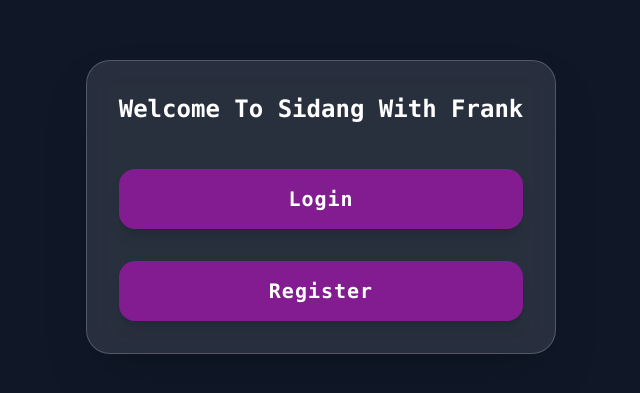
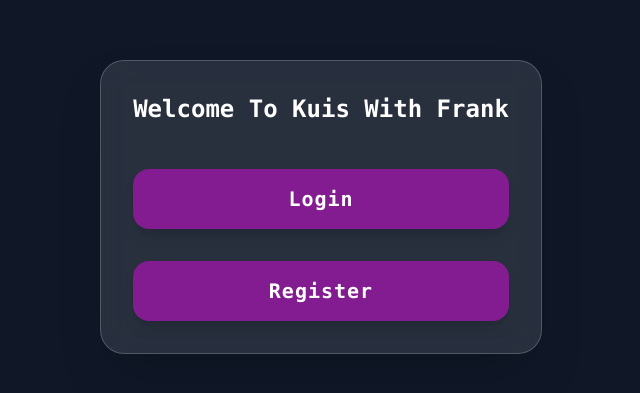
Before and after one commit to DYTye/kuis, a React (Vite) app: page / in a window 1280 px wide. Shown: the part 193-586 px from the top of the page, without its empty margins (319-959 px from the left). Built offline with nearby package versions, Linux system fonts and the light colour scheme; no server answers.

Commit message:
cape banget yaAllah

```diff
--- a/src/Login.jsx
+++ b/src/Login.jsx
@@ -28,7 +28,7 @@ function login() {
           <div className="max-w-xl bg-white/10 backdrop-blur-md p-8 rounded-3xl border border-white/20 shadow-2xl">
             <div className="text-amber-50 font-medium text-lg space-y-3 font-mono">
               <h1 className="text-2xl font-bold text-white font-mono">
-                Welcome To Sidang With Frank
+                Welcome To Kuis With Frank
               </h1>
               <Show when="signed-out">
                 <div className="flex flex-col">
```
